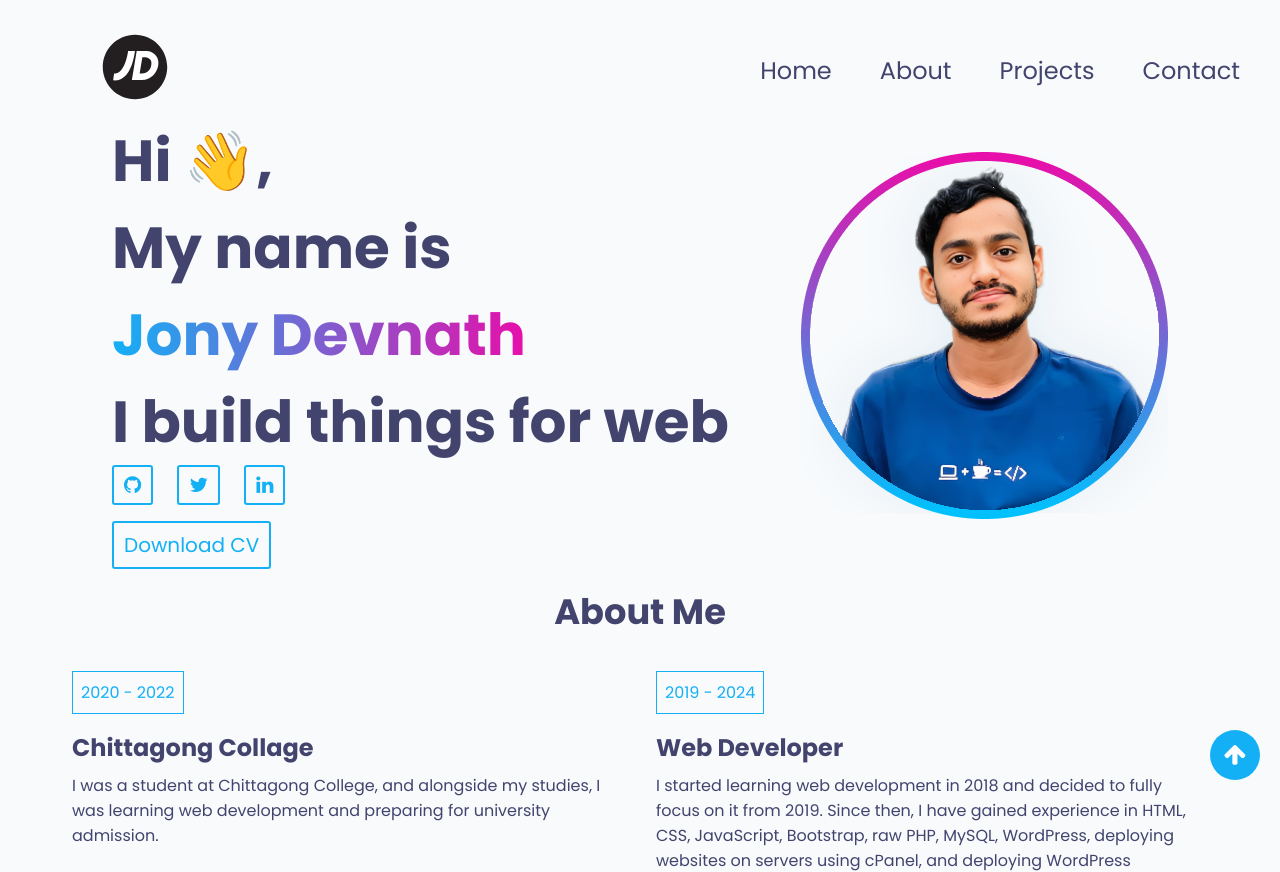
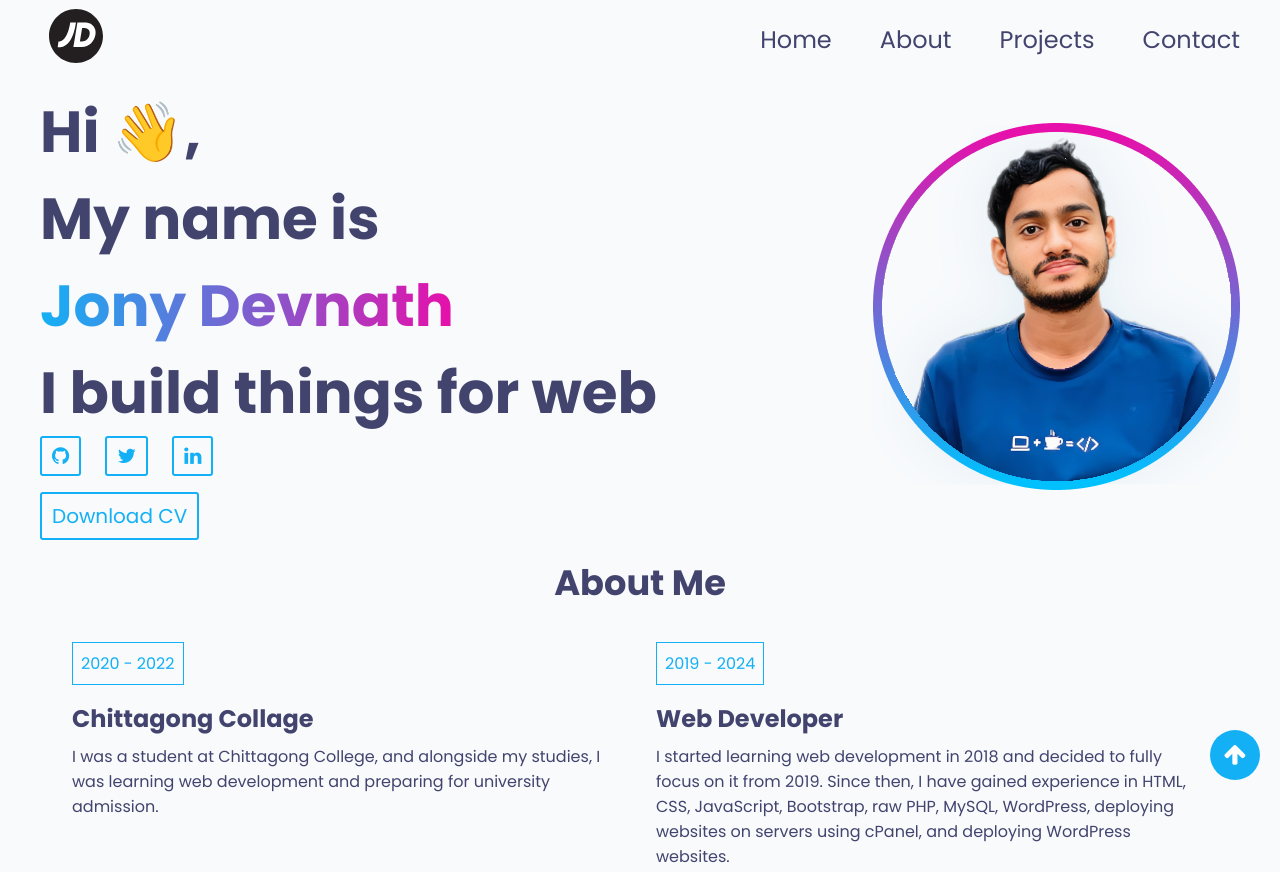
Before and after one commit to jonydevnath1/portfolio, a plain HTML site: page index.html in a window 1280 px wide. Shown: the top 872 px of the page. Drawn offline with Linux system fonts and the light colour scheme.

Commit message:
Update style.css

```diff
--- a/style.css
+++ b/style.css
@@ -65,8 +65,12 @@ nav,
 }
 
 nav {
-    justify-content: space-around;
+    justify-content: space-between;
     align-items: center;
+    position: fixed;
+    max-width: 1200px;
+    background-color: #f8fafc;
+    top: 0;
 }
 
 #desktop_nav .nav_links {
@@ -87,8 +91,11 @@ nav {
 }
 
 .logo img {
-    width: 12%;
-    margin-left: 52px;
+    width: 100%;
+}
+
+.logo {
+    width: 6%;
 }
 
 /* desktop nav */
@@ -158,8 +165,9 @@ nav {
 
 #hero_section {
     display: flex;
-    justify-content: space-evenly;
+    justify-content: space-between;
     align-items: center;
+    margin-top: 4rem;
 }
 
 #hero_section span {
@@ -490,7 +498,7 @@ nav {
     background-color: #f9f9f9;
 }
 
-#footer .logo img{
+#footer .logo img {
     width: 55px;
 }
 
```
